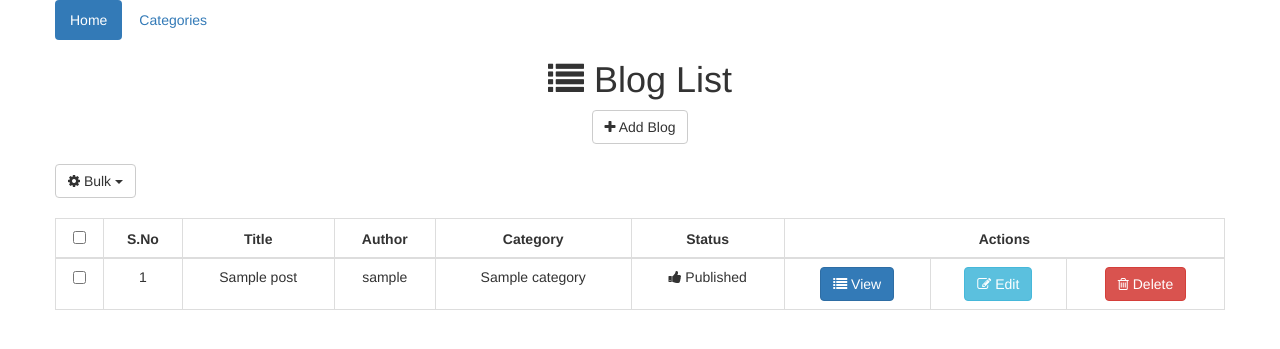
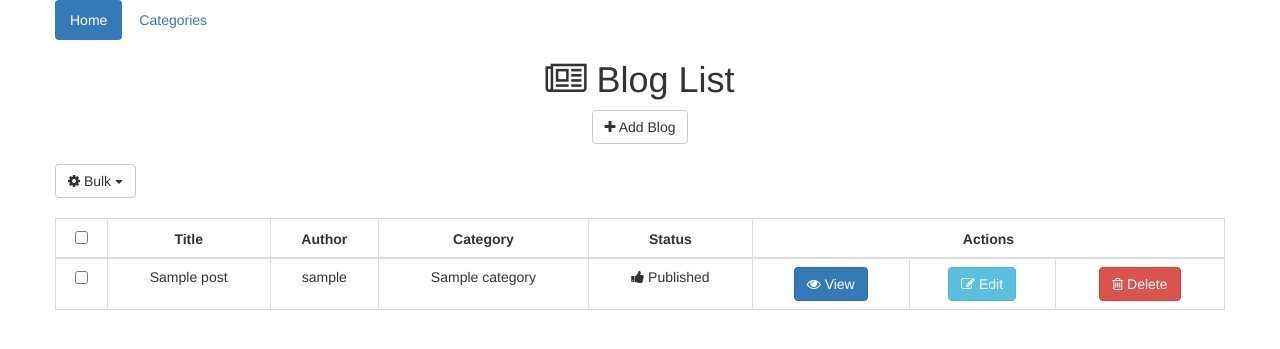
Before and after one commit to MicroPyramid/django-blog-it, a Django app: page /blog/ in a window 1280 px wide. Shown: the top 349 px of the page. Run offline with Django 3.2, Linux system fonts and the light colour scheme; tables that the repository leaves empty hold one stand-in row (values such as "Sample post"); some libraries are stand-ins or nearby versions.

Commit message:
pagination added to the blog and categories pages

```diff
--- a/static/style/css/style.css
+++ b/static/style/css/style.css
@@ -1,3 +1,11 @@
-table th, td {
+#my_table td {
 	text-align: center;
 }
+
+#my_table th {
+	text-align: center;
+}
+
+.pagination_wrap {
+	text-align: center;
+}
--- a/templates/base.html
+++ b/templates/base.html
@@ -28,6 +28,32 @@
     <script src="https://ajax.googleapis.com/ajax/libs/jquery/1.11.3/jquery.min.js"></script>
     <script src="https://maxcdn.bootstrapcdn.com/bootstrap/3.3.5/js/bootstrap.min.js"></script>
 
+    <script type="text/javascript">
+
+        // for pagination
+
+        $('.pagination li a.active').each(function(){
+            $(this).css('background', '#337AB7');
+            $(this).css('color', '#fff');
+        });
+
+       if($('.pagination li:first').find('a span').text() == '<<'){
+            $('.pagination li:first').find('a span').text('First');
+        }
+
+        if($('.pagination li:nth-child(2)').find('a span').text() == '<'){
+            $('.pagination li:nth-child(2)').find('a span').text('Prev');
+        }
+
+        if($('.pagination li:last').find('a span').text() == '>>'){
+            $('.pagination li:last').find('a span').text('Last');
+        }
+        if($('.pagination li:nth-last-child(2)').find('a span').text() == '>'){
+            $('.pagination li:nth-last-child(2)').find('a span').text('Next');
+        }
+
+    </script>
+
     {% block js_script %}
     {% endblock %}
 
--- a/templates/blog_list.html
+++ b/templates/blog_list.html
@@ -1,4 +1,5 @@
 {% extends 'base.html' %}
+{% load paginate %}
     {% block extra_css %}
     <style type="text/css">
         table td {
@@ -9,7 +10,7 @@
     {% block content %}
 
         <div class="row">
-            <h1 align="center"><i class="fa fa-list"></i> Blog List </h1>
+            <h1 align="center"><i class="fa fa-newspaper-o"></i> Blog List </h1>
             <p align="center" class="lead">
                 <a href="{% url 'blog:blog_add' %}" >
                     <button class="btn btn-default"><i class="fa fa-plus"></i> Add Blog</button>
@@ -39,12 +40,14 @@
 
         <br clear="all">
 
+        {% paginate 5 blog_list %}
+        {% show_pageitems %}
+
         <div class="row">
-            <table class="table table-bordered table-hover">
+            <table class="table table-bordered table-hover" id="my_table">
                 <thead>
                     <tr>
                         <th><input name="bulk_actions" id="selectAll" type="checkbox"></th>
-                        <th>S.No</th>
                         <th>Title</th>
                         <th>Author</th>
                         <th>Category</th>
@@ -57,12 +60,11 @@
                     <tbody>
                         <tr>
                             <td><input name="bulk_actions" class="bulk_actions" value="{{ blog.id }}" type="checkbox"></td>
-                            <td>{{ forloop.counter }}</td>
                             <td>{{ blog.title }}</td>
                             <td>{{ blog.user }}</td>
                             <td>{{ blog.category }}</td>
                             <td id="blog_status"><i class=""></i> {{ blog.status }}</td>
-                            <td><a href="{% url 'blog:view_blog' blog_id=blog.id %}" ><button class="btn btn-primary"><i class="fa fa-list"></i> View</button></a></td>
+                            <td><a href="{% url 'blog:view_blog' blog_id=blog.id %}" ><button class="btn btn-primary"><i class="fa fa-eye"></i> View</button></a></td>
                             <td><a href="{% url 'blog:edit_blog' blog_id=blog.id %}"><button class="btn btn-info"><i class="fa fa-edit"></i> Edit</button></a></td>
                             <td><a href="{% url 'blog:delete_blog' blog_id=blog.id %}"><button class="btn btn-danger"><i class="fa fa-trash-o"></i> Delete</button></a></td>
                         </tr>
@@ -72,6 +74,11 @@
             </table>
         <!-- end div of table -->
 
+        <!-- pagination -->
+          <div class="pagination_wrap">
+              {% show_pages %}
+          </div>
+        <!--/ pagination -->
 
         </div>
 
--- a/templates/blog_view.html
+++ b/templates/blog_view.html
@@ -1,5 +1,4 @@
 {% extends 'base.html' %}
-{% load post_keywords %}
     {% block title %} - View{% endblock %}
     {% block content %}
 
```
Also changed, not shown: templates/blog_add.html (+4 -4 lines), templates/categories_list.html (+11 -3 lines).
